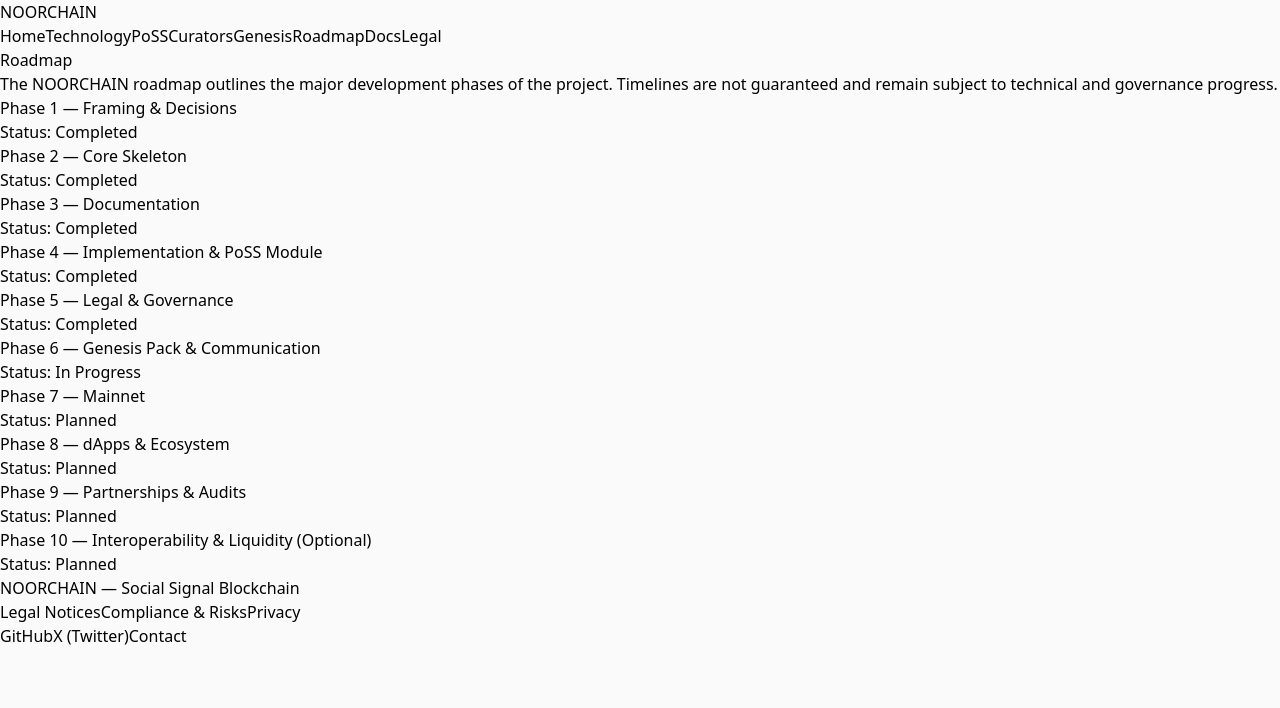
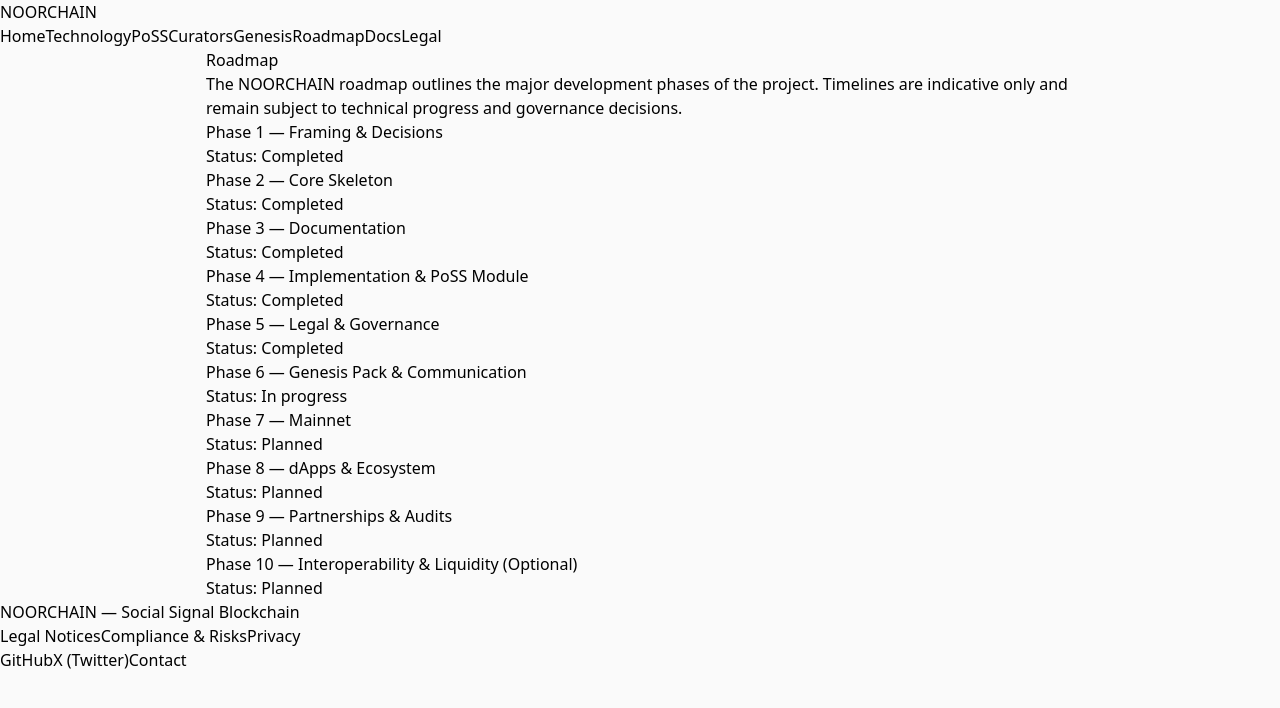
Before and after one commit to noorfinances-eng/noorchain-core, a Next.js app in the folder site/: page /roadmap in a window 1280 px wide. Shown: the top 708 px of the page. Built offline with nearby package versions, Linux system fonts and the light colour scheme.

Commit message:
Update page.tsx

```diff
--- a/site/app/roadmap/page.tsx
+++ b/site/app/roadmap/page.tsx
@@ -1,15 +1,15 @@
 export default function RoadmapPage() {
   return (
-    <main className="px-8 py-16 max-w-3xl">
+    <main className="container py-16">
       <h1 className="text-4xl font-bold mb-6">Roadmap</h1>
 
-      <p className="text-lg text-gray-700 mb-10">
+      <p className="text-lg text-gray-700 mb-10 max-w-3xl">
         The NOORCHAIN roadmap outlines the major development phases of the
-        project. Timelines are not guaranteed and remain subject to technical
-        and governance progress.
+        project. Timelines are indicative only and remain subject to technical
+        progress and governance decisions.
       </p>
 
-      <section className="space-y-6">
+      <section className="space-y-6 max-w-3xl">
 
         <div>
           <h2 className="text-xl font-semibold">Phase 1 — Framing & Decisions</h2>
@@ -27,7 +27,9 @@ export default function RoadmapPage() {
         </div>
 
         <div>
-          <h2 className="text-xl font-semibold">Phase 4 — Implementation & PoSS Module</h2>
+          <h2 className="text-xl font-semibold">
+            Phase 4 — Implementation & PoSS Module
+          </h2>
           <p className="text-gray-700">Status: Completed</p>
         </div>
 
@@ -37,8 +39,10 @@ export default function RoadmapPage() {
         </div>
 
         <div>
-          <h2 className="text-xl font-semibold">Phase 6 — Genesis Pack & Communication</h2>
-          <p className="text-gray-700">Status: In Progress</p>
+          <h2 className="text-xl font-semibold">
+            Phase 6 — Genesis Pack & Communication
+          </h2>
+          <p className="text-gray-700">Status: In progress</p>
         </div>
 
         <div>
@@ -57,12 +61,13 @@ export default function RoadmapPage() {
         </div>
 
         <div>
-          <h2 className="text-xl font-semibold">Phase 10 — Interoperability & Liquidity (Optional)</h2>
+          <h2 className="text-xl font-semibold">
+            Phase 10 — Interoperability & Liquidity (Optional)
+          </h2>
           <p className="text-gray-700">Status: Planned</p>
         </div>
 
       </section>
-
     </main>
   );
 }
```
